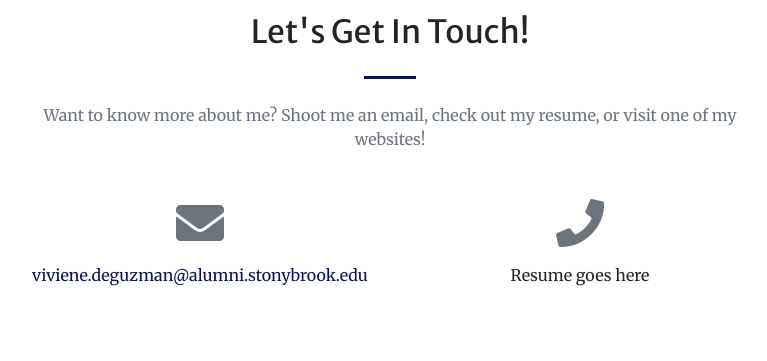
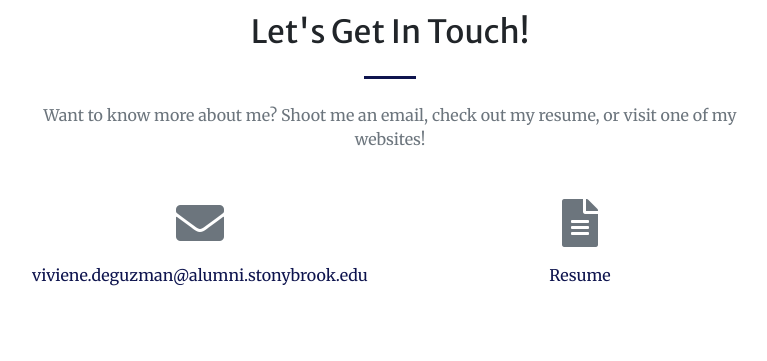
Before and after one commit to VivieneDeG/portfolio, a website with bundled scripts: page index.html in a window 1280 px wide. Shown: the part 2899-3260 px from the top of the page, without its empty margins (250-1017 px from the left). Built offline with nearby package versions, Linux system fonts and the light colour scheme.

Commit message:
Add resume and resume icon

```diff
--- a/index.html
+++ b/index.html
@@ -273,8 +273,8 @@
           <a class="d-block" href="mailto:viviene.deguzman@alumni.stonybrook.edu">viviene.deguzman@alumni.stonybrook.edu</a>
         </div>
         <div class="col-lg-4 mr-auto text-center mb-5">
-          <i class="fas fa-phone fa-3x mb-3 text-muted"></i>
-          <div>Resume goes here</div>
+          <i class="fas fa-file-alt fa-3x mb-3 text-muted"></i>
+          <div><a href="img/Viviene_De_Guzman_Resume.pdf">Resume</div>
         </div>
       </div>
       <div class="row mb-5">
```
Also changed, not shown: 1 other file.
